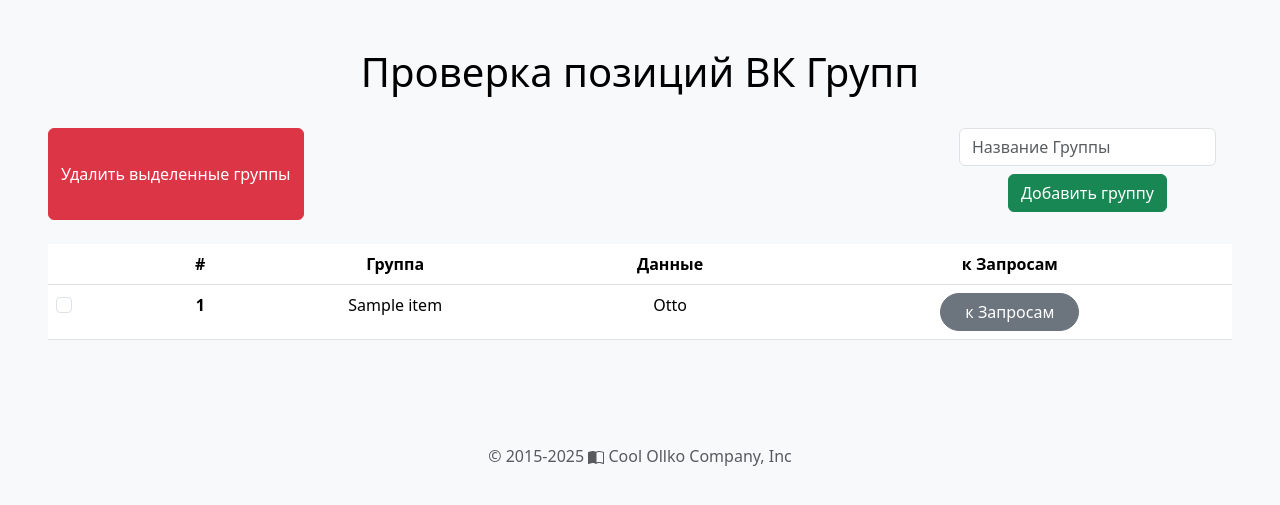
After one commit to ollko/vkposition, a FastAPI app: template fastapi_app/templates/group_positions.html in a window 1280 px wide. The commit adds this page. Shown: the top 505 px of the page. Run offline with FastAPI, Linux system fonts and the light colour scheme; the template is opened without the code that fills it: most values are stand-ins (such as "Sample title", 1, 10 or a date in 2020); parts of the project's set-up code (start-up, migrations or seed data) failed here and were passed over.

Commit message:
Add /group-table page

```diff
--- a/fastapi_app/main.py
+++ b/fastapi_app/main.py
@@ -1,10 +1,18 @@
-from fastapi import FastAPI
+import os
+from fastapi import FastAPI, HTTPException, Request, Form, Depends
+from fastapi.responses import RedirectResponse
+from fastapi.templating import Jinja2Templates
+from fastapi_app.web import groups_table
 from fastapi_app.web import (
     position,
     vkgroup,
     query,
     user,
     create_user,
+)
+templates = Jinja2Templates(
+    directory=os.path.join(os.path.dirname(
+        os.path.abspath(__file__)), "templates")
 )
 app = FastAPI()
 
@@ -13,13 +21,14 @@ app.include_router(query.router)
 app.include_router(user.router)
 app.include_router(create_user.router)
 app.include_router(position.router)
+app.include_router(groups_table.router)
 
 
 @app.get("/")
-def top():
-    return "top here"
+def top(request: Request):
+    return templates.TemplateResponse("index.html", {"request": request})
 
 
-@app.get("/echo/{thing}")
-def echo(thing):
-    return f"echoing {thing}"
+# @app.get("/echo/{thing}")
+# def echo(thing):
+#     return f"echoing {thing}"
--- a/fastapi_app/requirements.txt
+++ b/fastapi_app/requirements.txt
@@ -8,3 +8,4 @@ bcrypt==3.2.2
 alembic==1.14.0
 psycopg2-binary==2.9.10
 pydantic-settings==2.6.1
+Jinja2
--- a/fastapi_app/templates/__base.html
+++ b/fastapi_app/templates/__base.html
@@ -1,16 +1,18 @@
-<html lang="en" data-bs-theme="auto">
-  <head><script src="/docs/5.3/assets/js/color-modes.js"></script>
-
-    <meta charset="utf-8">
-    <meta name="viewport" content="width=device-width, initial-scale=1">
-    <meta name="description" content="">
-    <meta name="author" content="Mark Otto, Jacob Thornton, and Bootstrap contributors">
-    <meta name="generator" content="Hugo 0.122.0">
-    {% block title %}{% endblock title %}
-
-  </head>
-  <body>
-    {% block content %}{% endblock content %}
-  </body>
-    </body>
+<!DOCTYPE html>
+<html>
+<head>
+    <title>{% block title %} {% endblock %}</title>
+    <link href="https://cdn.jsdelivr.net/npm/bootstrap@5.3.1/dist/css/bootstrap.min.css" rel="stylesheet" integrity="sha384-4bw+/aepP/YC94hEpVNVgiZdgIC5+VKNBQNGCHeKRQN+PtmoHDEXuppvnDJzQIu9" crossorigin="anonymous">
+    <meta charset="UTF-8">
+    <meta name="viewport" content="width=device-width, initial-scale=1.0">
+</head>
+<body class="bg-light">
+    {% block content %}{% endblock %}
+    <footer class="py-3 my-4">
+        <p class="text-center text-muted"><span >© 2015-2025 <svg xmlns="http://www.w3.org/2000/svg" width="16" height="16" fill="currentColor" class="bi bi-book-half" viewBox="0 0 16 16">
+            <path d="M8.5 2.687c.654-.689 1.782-.886 3.112-.752 1.234.124 2.503.523 3.388.893v9.923c-.918-.35-2.107-.692-3.287-.81-1.094-.111-2.278-.039-3.213.492V2.687zM8 1.783C7.015.936 5.587.81 4.287.94c-1.514.153-3.042.672-3.994 1.105A.5.5 0 0 0 0 2.5v11a.5.5 0 0 0 .707.455c.882-.4 2.303-.881 3.68-1.02 1.409-.142 2.59.087 3.223.877a.5.5 0 0 0 .78 0c.633-.79 1.814-1.019 3.222-.877 1.378.139 2.8.62 3.681 1.02A.5.5 0 0 0 16 13.5v-11a.5.5 0 0 0-.293-.455c-.952-.433-2.48-.952-3.994-1.105C10.413.809 8.985.936 8 1.783z"/>
+          </svg> Cool Ollko Company, Inc </span></p>
+      </footer>
+    {% block js %}{% endblock js%}
+</body>
 </html>
--- /dev/null
+++ b/fastapi_app/templates/group_positions.html
@@ -0,0 +1,63 @@
+{% extends "__base.html" %}
+
+{% block title %}
+Проверка позиций ВК Групп
+{% endblock %}
+
+{% block content %}
+<div class="p-5 text-center bg-body-tertiary rounded-3">
+  <h1 class="text-body-emphasis">Проверка позиций ВК Групп</h1>
+
+  </br>
+
+  <div class="btn-toolbar justify-content-between" role="toolbar" aria-label="Toolbar with button groups">
+    <div class="btn-group" role="group" aria-label="First group">
+      <button type="button" class="btn btn-danger">Удалить выделенные группы</button>
+    </div>
+
+
+    <form method="post" action="/group/" class="form-inline">
+      <div class="form-group mx-sm-3 mb-2">
+        <input type="text" class="form-control" id="name" name="name" placeholder="Название Группы" required>
+      </div>
+      <button type="submit" class="btn btn-success mb-2">Добавить группу</button>
+
+    </form>
+
+  </div>
+
+  </br>
+
+  <table class="table">
+      <thead>
+        <tr>
+          <th scope="col"></th>
+          <th scope="col">#</th>
+          <th scope="col">Группа</th>
+          <th scope="col">Данные</th>
+          <th scope="col">к Запросам</th>
+        </tr>
+      </thead>
+      <tbody>
+        {% for item in data%}
+        <tr>
+          <td>
+            <div class="form-check">
+              <input class="form-check-input" type="checkbox" value="{{item.vkgroup_id}}" id="{{item.vkgroup_id}}">
+            </div>
+          </td>
+          <th scope="row">{{item.vkgroup_id}}</th>
+          <td>{{item.name}}</td>
+          <td>Otto</td>
+          <td>
+            <button class="btn btn-secondary px-4 rounded-pill" type="button" onclick="window.location.href='/group/{{item.vkgroup_id}}';">
+              к Запросам
+            </button>
+          </td>
+        </tr>
+        {% endfor%}
+      </tbody>
+    </table>
+</div>
+{% endblock content %}
+{% block js %}{% endblock js%}
```
Also changed, not shown: fastapi_app/templates/index.html (added, +25 -0 lines), fastapi_app/web/groups_table.py (added, +13 -0 lines), fastapi_app/web/vkgroup.py (+8 -5 lines).
